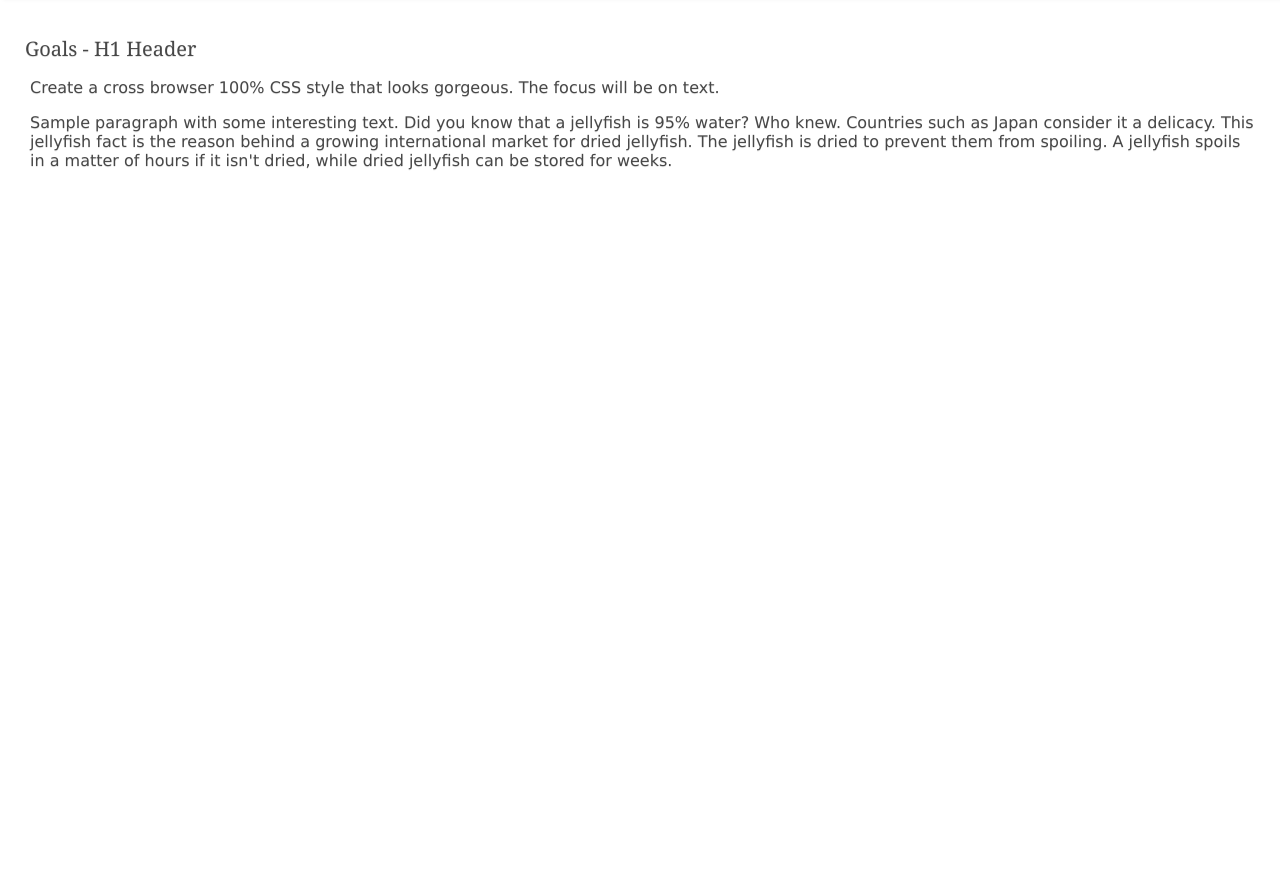
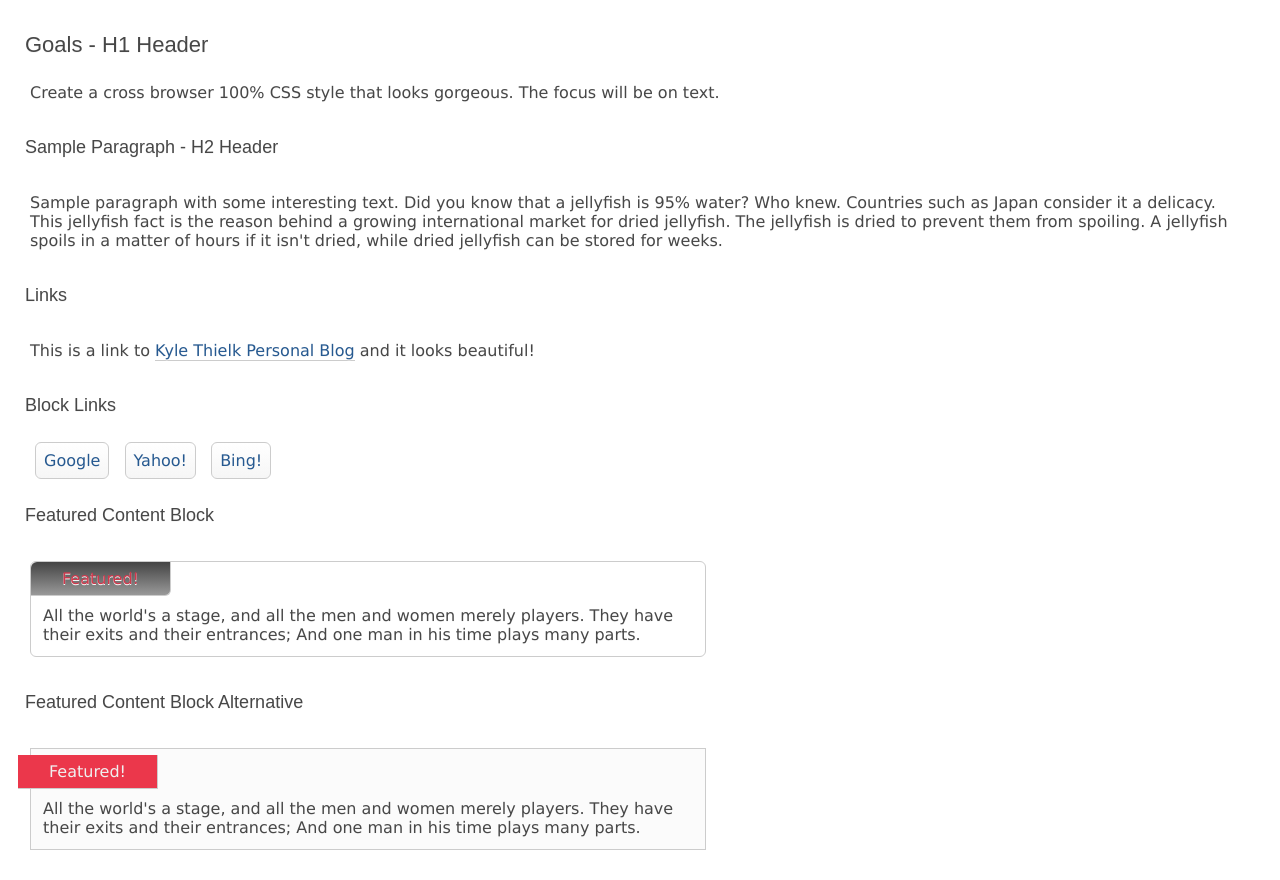
Before and after one commit to kylethielk/pretty-type, a plain HTML site: page index.html in a window 1280 px wide. Shown: the part 70-950 px from the top of the page. Before the commit the page ends 800 px from the top, so only its background shows below. Drawn offline with Linux system fonts and the light colour scheme.

Commit message:
More styles for links, headers and featured content.

```diff
--- a/index.html
+++ b/index.html
@@ -7,12 +7,49 @@
 <body>
 <div class="header">Pretty Type</div>
 <div class="content">
-<h1>Goals - H1 Header</h1>
-<p>Create a cross browser 100% CSS style that looks gorgeous. The focus will be on text.</p>
-<p>Sample paragraph with some interesting text. Did you know that a jellyfish is 95% water? Who knew. Countries such as
-    Japan consider it a delicacy. This jellyfish fact is the reason behind a growing international market for dried
-    jellyfish. The jellyfish is dried to prevent them from spoiling. A jellyfish spoils in a matter of hours if it isn't
-    dried, while dried jellyfish can be stored for weeks.</p>
+    <h1>Goals - H1 Header</h1>
+
+    <p>Create a cross browser 100% CSS style that looks gorgeous. The focus will be on text.</p>
+
+    <h2>Sample Paragraph - H2 Header</h2>
+
+    <p>Sample paragraph with some interesting text. Did you know that a jellyfish is 95% water? Who knew. Countries such
+        as
+        Japan consider it a delicacy. This jellyfish fact is the reason behind a growing international market for dried
+        jellyfish. The jellyfish is dried to prevent them from spoiling. A jellyfish spoils in a matter of hours if it
+        isn't
+        dried, while dried jellyfish can be stored for weeks.</p>
+
+    <h2>Links</h2>
+
+    <p>
+        This is a link to <a href="http://www.bitofnothing.com" target="_blank">Kyle Thielk Personal Blog</a> and it
+        looks beautiful!
+    </p>
+
+    <h2>Block Links</h2>
+
+    <p>
+        <a href="http://www.google.com" target="_blank" class="block-link">Google</a>
+        <a href="http://www.yahoo.com" target="_blank" class="block-link">Yahoo!</a>
+        <a href="http://www.bing.com" target="_blank" class="block-link">Bing!</a>
+    </p>
+
+    <h2>Featured Content Block</h2>
+
+    <div class="featured-content">
+        <div class="featured-content-tag">Featured!</div>
+        All the world's a stage, and all the men and women merely players. They have their exits and their entrances;
+        And one man in his time plays many parts.
+    </div>
+
+    <h2>Featured Content Block Alternative</h2>
+
+    <div class="featured-content-alt">
+        <div class="featured-content-alt-tag">Featured!</div>
+        All the world's a stage, and all the men and women merely players. They have their exits and their entrances;
+        And one man in his time plays many parts.
+    </div>
 </div>
 </body>
 </html>
--- a/style.css
+++ b/style.css
@@ -5,23 +5,50 @@ body {
 
     /** Text **/
     font-family: Verdana;
-    text-shadow: 0 1px 0 #E7E7E7;
-    filter: dropshadow(color = #E7E7E7, offx = 0, offy = 1);
+    text-shadow: 0 1px 0 #F7F7F7;
+    filter: dropshadow(color = #F7F7F7, offx = 0, offy = 1);
     color: #474747;
 
+    /** Background **/
     background-color: #fff;
 
 }
 
 h1 {
-    font-size: 20px;
-    font-family: Georgia;
+    /** Text **/
+    font-size: 22px;
+    font-family: "freight-sans-pro", sans-serif;
     font-weight: lighter;
 }
-p
-{
-    margin-left: 5px;
+
+h2 {
+    /** Text **/
+    font-size: 18px;
+    font-family: "freight-sans-pro", sans-serif;
+    font-weight: lighter;
+
+    /** Positioning **/
+    margin: 35px 0;
 }
+
+p {
+    /** Positioning **/
+    margin: 25px 5px;
+}
+
+a {
+    /** Text **/
+    color: #265990;
+    text-decoration: none;
+    /** Border **/
+    border-bottom: 1px solid #CCC;
+}
+
+a:hover {
+    /** Text **/
+    color: #449CF3;
+}
+
 .header {
 
     /** Positioning **/
@@ -33,7 +60,7 @@ p
     border-style: solid;
 
     /** Text **/
-    font-family: Georgia;
+    font-family: "freight-sans-pro", sans-serif;
     font-size: 26px;
     text-align: center;
     color: #449CF3;
@@ -51,3 +78,118 @@ p
 .content {
     padding: 25px;
 }
+
+.block-link {
+    /** Border **/
+    border: #CCC 1px solid;
+
+    /** Positioning **/
+    padding: 8px;
+    margin: 5px;
+
+    /** Border Radius **/
+    -webkit-border-radius: 6px; /* Safari 3-4, iOS 1-3.2, Android ≤1.6 */
+    border-radius: 6px; /* Opera 10.5, IE9+, Safari 5, Chrome, Firefox 4+, iOS 4, Android 2.1+ */
+
+    /* useful if you don't want a bg color from leaking outside the border: */
+    -moz-background-clip: padding;
+    -webkit-background-clip: padding-box;
+    background-clip: padding-box;
+
+    /** Gradient **/
+    background-color: #f6f6f6;
+    background-image: -webkit-gradient(linear, left top, left bottom, from(#ffffff), to(#f6f6f6)); /* Safari 4+, Chrome */
+    background-image: -webkit-linear-gradient(top, #ffffff, #f6f6f6); /* Chrome 10+, Safari 5.1+, iOS 5+ */
+    background-image: -moz-linear-gradient(top, #ffffff, #f6f6f6); /* Firefox 3.6-15 */
+    background-image: -o-linear-gradient(top, #ffffff, #f6f6f6); /* Opera 11.10-12.00 */
+    background-image: linear-gradient(to bottom, #ffffff, #f6f6f6); /* Firefox 16+, IE10, Opera 12.50+ */
+
+}
+
+.featured-content {
+
+    /** Border **/
+    border: #CCC 1px solid;
+
+    /** Positioning **/
+    padding: 12px;
+    margin: 5px;
+    width: 650px;
+
+    /** Border Radius **/
+    -webkit-border-radius: 6px; /* Safari 3-4, iOS 1-3.2, Android ≤1.6 */
+    border-radius: 6px; /* Opera 10.5, IE9+, Safari 5, Chrome, Firefox 4+, iOS 4, Android 2.1+ */
+    /* useful if you don't want a bg color from leaking outside the border: */
+    -moz-background-clip: padding;
+    -webkit-background-clip: padding-box;
+    background-clip: padding-box;
+
+}
+
+.featured-content-tag {
+
+    /** Positioning **/
+    margin: -12px 0 10px -12px;
+    width: 125px;
+    padding: 7px;
+
+    /** Text **/
+    text-align: center;
+    color: #d0384c;
+
+    /** Border **/
+    border-color: #CCC;
+    border-width: 0 1px 1px 0;
+    border-style: solid;
+
+    /** Border Radius **/
+    -webkit-border-radius: 6px 0 6px 0; /* Safari 3-4, iOS 1-3.2, Android ≤1.6 */
+    border-radius: 6px 0 6px 0; /* Opera 10.5, IE9+, Safari 5, Chrome, Firefox 4+, iOS 4, Android 2.1+ */
+
+    /** Gradient **/
+    background-color: #f6f6f6;
+    background-image: -webkit-gradient(linear, left top, left bottom, from(#ffffff), to(#f6f6f6)); /* Safari 4+, Chrome */
+    background-image: -webkit-linear-gradient(top, #ffffff, #f6f6f6); /* Chrome 10+, Safari 5.1+, iOS 5+ */
+    background-image: -moz-linear-gradient(top, #444444, #999999); /* Firefox 3.6-15 */
+    background-image: -o-linear-gradient(top, #444444, #999999); /* Opera 11.10-12.00 */
+    background-image: linear-gradient(to bottom, #444444, #999999); /* Firefox 16+, IE10, Opera 12.50+ */
+
+}
+
+.featured-content-alt {
+    /** Border **/
+    border: #CCC 1px solid;
+
+    /** Positioning **/
+    padding: 12px;
+    margin: 5px;
+    width: 650px;
+
+    /** Background **/
+    background-color: #fbfbfb;
+
+}
+
+.featured-content-alt-tag {
+
+    /** Positioning **/
+    margin: -6px 0 10px -25px;
+    width: 125px;
+    padding: 7px;
+
+    /** Text **/
+    text-align: center;
+    text-shadow: none;
+    filter: none;
+    color: #F0F0F0;
+
+
+    /** Border **/
+    border-color: #CCC;
+    border-width: 0 1px 1px 0;
+    border-style: solid;
+
+    /** Background **/
+    background-color: #EB374B;
+
+}
```
